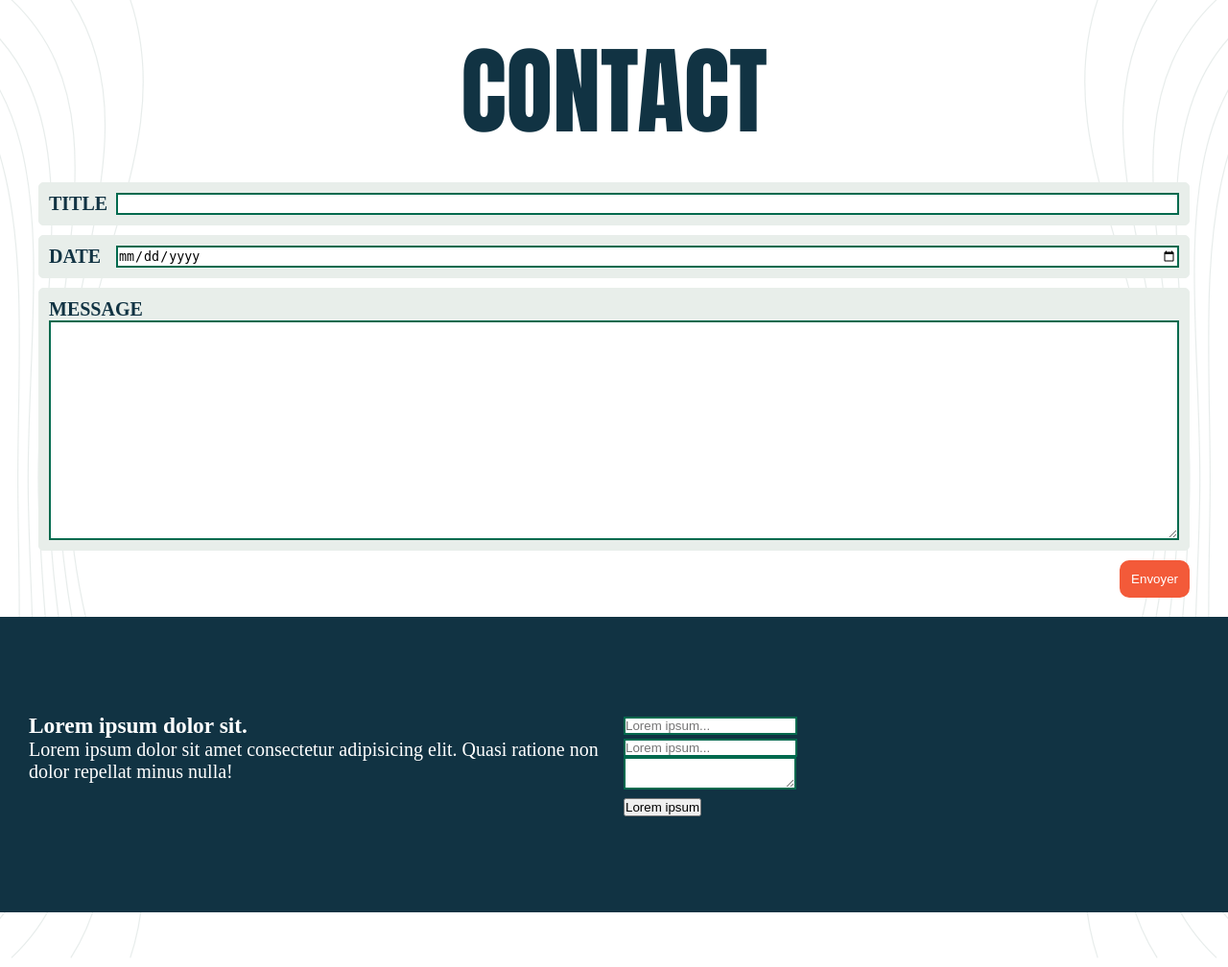
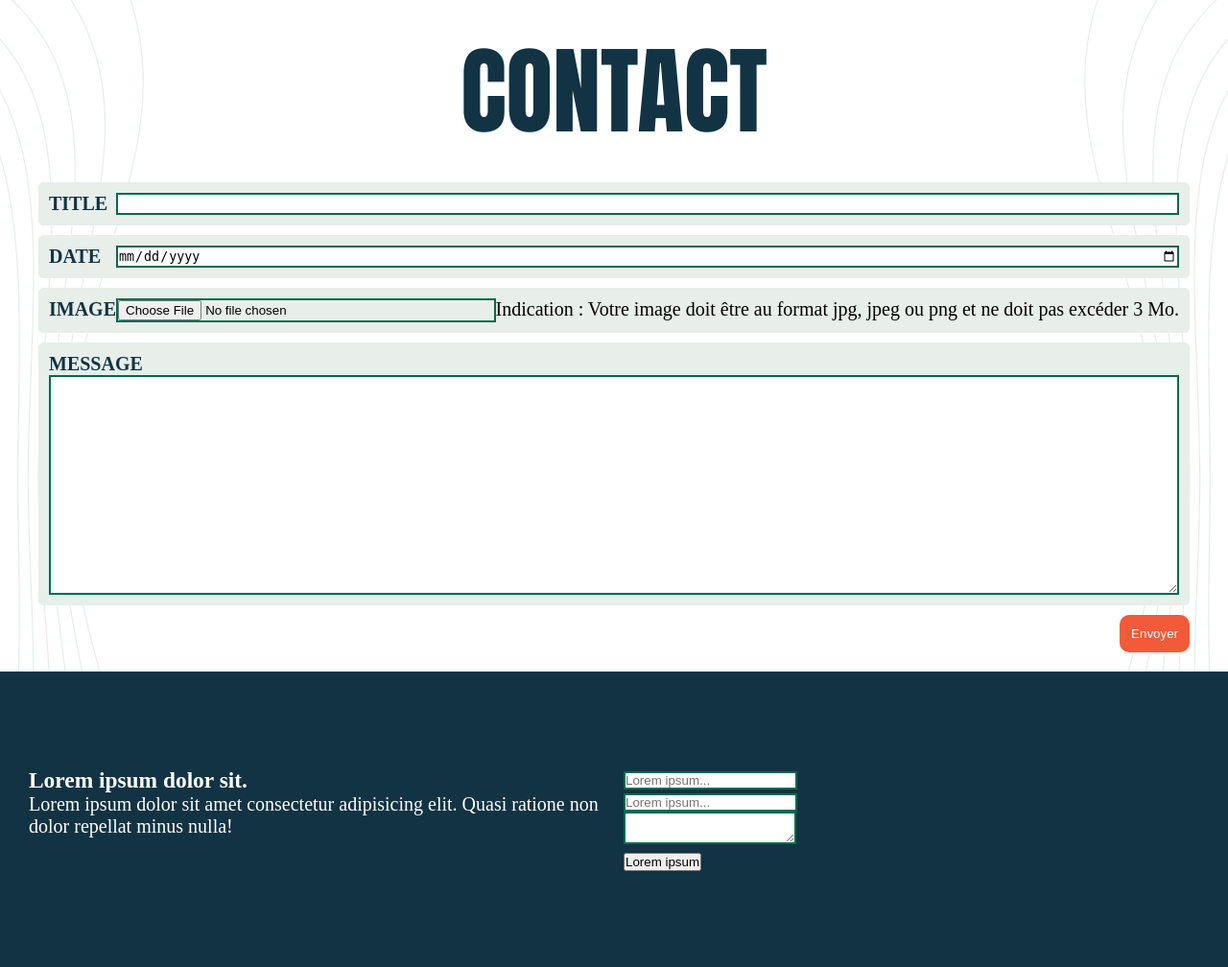
Before and after one commit to kitkatbut/appDiary, a PHP site: page /form.php in a window 1280 px wide. Shown: the part 81-1089 px from the top of the page at 96% size. Run offline with PHP 8.4, Linux system fonts and the light colour scheme.

Commit message:
Ajout de la logique d'upload image

```diff
--- a/css/style.css
+++ b/css/style.css
@@ -19,6 +19,8 @@ html {
 
 body {
     font-size: 2rem;
+    display: flex;
+    flex-direction: column;
 
 }
 
@@ -111,10 +113,14 @@ h1 {
 
 }
 .card__img {
-    max-width: 500px;
-    height: auto;
+    width: 100%;
+    max-width: 400px;
+    aspect-ratio: 1 / 1;
     object-fit: cover;
+    object-position: center;
     border-radius: 2rem;
+    height: 300px;
+
 }
 .card__left {
     display: flex;
@@ -192,8 +198,9 @@ input, textarea {
     align-self: flex-end;
 }
 @media screen and (min-width:768px) {
-    .main {
+    main.main {
         position: relative;
+
     }
     .main::before, .main::after {
         content: "";
--- a/form.php
+++ b/form.php
@@ -4,66 +4,145 @@
     require_once 'nav.php';
 
     $errors = [];
+    $uploadedImagePath = null;
+
     if($_SERVER['REQUEST_METHOD'] === 'POST' && isset($_POST['submit'])) {
 
         $title = trim((string) ($_POST['title'] ?? ''));
         $message = trim((string) ($_POST['message'] ?? ''));
-        $message = trim((string) ($_POST['date'] ?? ''));
+        $date = trim((string) ($_POST['date'] ?? ''));
 
-
+        // Validation du titre
         if(empty($title) || strlen($title) < 5 || strlen($title) > 80) {
             $errors['error_title'] = "Le titre doit être compris entre 5 et 80 caractères";
         }
+
+        // Validation du message
         if(empty($message) || strlen($message) < 25 || strlen($message) > 500) {
             $errors['error_message'] = "Le message doit être compris entre 25 et 500 caractères";
         }
+
+        // Validation de la date
         if(empty($date)) {
             $errors['error_date'] = "Veuillez indiquer une date";
         }
 
+        // Traitement de l'image si elle a été envoyée
+        if(isset($_FILES['image']) && $_FILES['image']['name'] !== '') {
+            $name_fichier_envoye = $_FILES['image']['name'];
+            $extension_du_fichier_envoye = strtolower(pathinfo($name_fichier_envoye, PATHINFO_EXTENSION));
+
+            if($_FILES['image']['error'] === 0) {
+                if($_FILES['image']['size'] < 3000000) {
+                    $chemin_pour_upload = __DIR__ . '/imagesArticles';
+
+                    // Vérifier que le dossier existe ou le créer
+                    if (!file_exists($chemin_pour_upload)) {
+                        mkdir($chemin_pour_upload, 0755, true);
+                    }
+
+                    $extensions_autorisees = ['jpg', 'jpeg', 'png'];
+                    if(in_array($extension_du_fichier_envoye, $extensions_autorisees)) {
+                        // Vérification du type MIME
+                        $finfo = finfo_open(FILEINFO_MIME_TYPE);
+                        $mime_type = finfo_file($finfo, $_FILES['image']['tmp_name']);
+                        finfo_close($finfo);
+
+                        $mimes_autorisees = ['image/jpg', 'image/png', 'image/jpeg'];
+
+                        if(in_array($mime_type, $mimes_autorisees)) {
+                            // Génération d'un nom de fichier unique sans garder le nom original
+                            $new_name = uniqid() . time();
+                            $nouveau_chemin = $chemin_pour_upload . DIRECTORY_SEPARATOR . $new_name . "." . $extension_du_fichier_envoye;
+
+                            if (move_uploaded_file($_FILES["image"]["tmp_name"], $nouveau_chemin)) {
+                                $uploadedImagePath = "imagesArticles/" . $new_name . "." . $extension_du_fichier_envoye;
+                            } else {
+                                $errors['error_image'] = "Échec lors du déplacement de l'image uploadée";
+                            }
+                        } else {
+                            $errors['error_image'] = "Votre image semble corrompue. Veuillez essayer avec une autre image";
+                        }
+                    } else {
+                        $errors['error_image'] = "L'extension de votre image doit être au format jpg, jpeg ou png";
+                    }
+                } else {
+                    $errors['error_image'] = "Le poids de votre image ne doit pas être supérieur à 3 Mo";
+                }
+            } else {
+                $errors['error_image'] = "Votre image ne peut être chargée. Veuillez réessayer";
+            }
+        }
+
+        // Insertion en base de données si pas d'erreurs
         if(empty($errors)) {
             try {
+                // Ajout du champ image dans la requête si une image a été uploadée
+                if ($uploadedImagePath) {
+                    $stmt = $pdo->prepare('INSERT INTO entries (`title`, `message`, `created_at`, `image_path`) VALUES (:title, :message, :created_at, :image_path)');
+                    $stmt->bindValue(':image_path', $uploadedImagePath, PDO::PARAM_STR);
+                } else {
+                    $stmt = $pdo->prepare('INSERT INTO entries (`title`, `message`, `created_at`) VALUES (:title, :message, :created_at)');
+                }
 
-                $stmt = $pdo->prepare('INSERT INTO entries (`title`, `message`,`created_at`) VALUES (:title, :message, :created_at) ');
                 $stmt->bindValue(':title', $title, PDO::PARAM_STR);
                 $stmt->bindValue(':message', $message, PDO::PARAM_STR);
                 $stmt->bindValue(':created_at', $date, PDO::PARAM_STR);
-                $stmt->execute();
-            }catch(PDOException $e) {
-                error_log(date("Y-m-d H:i:s") . "Erreur d'insertion : " . $e->getMessage()); ?>
-                    <p class="error">Une erreur a été rencontrée. Veuillez réessayer plus tard.</p>
-                <?php
 
+                if ($stmt->execute()) {
+                    // Message de succès
+                    $success_message = "Votre message a été envoyé avec succès!";
                 }
-
+            } catch(PDOException $e) {
+                error_log(date("Y-m-d H:i:s") . " Erreur d'insertion : " . $e->getMessage());
+                $errors['database'] = "Une erreur a été rencontrée. Veuillez réessayer plus tard.";
+            }
         }
     }
 ?>
 
 <main class="main">
     <h1>Contact</h1>
-    <form action="<?php echo htmlspecialchars($_SERVER['PHP_SELF']); ?>" method="POST" class="form__container">
+
+    <?php if(isset($success_message)): ?>
+        <div class="success-message">
+            <?php echo $success_message; ?>
+        </div>
+    <?php endif; ?>
+
+    <?php if(isset($errors['database'])): ?>
+        <p class="error"><?php echo $errors['database']; ?></p>
+    <?php endif; ?>
+
+    <form action="<?php echo htmlspecialchars($_SERVER['PHP_SELF']); ?>" method="POST" class="form__container" enctype="multipart/form-data">
         <div class="form__group">
             <label for="title">Title</label>
-            <input type="text" name="title" id="title">
-            <?php if(isset($errors['error_title'])) : ?>
+            <input type="text" name="title" id="title" value="<?php echo isset($title) ? htmlspecialchars($title) : ''; ?>">
+            <?php if(isset($errors['error_title'])): ?>
                 <p class="error"><?php echo $errors['error_title']; ?></p>
-            <?php endif;?>
+            <?php endif; ?>
         </div>
         <div class="form__group">
             <label for="date">Date</label>
-            <input type="date" name="date" id="date">
-            <?php if(isset($errors['error_date'])) : ?>
-                <p class="error"><?php echo $errors['error_date'] ; ?></p>
-            <?php endif;?>
-
+            <input type="date" name="date" id="date" value="<?php echo isset($date) ? htmlspecialchars($date) : ''; ?>">
+            <?php if(isset($errors['error_date'])): ?>
+                <p class="error"><?php echo $errors['error_date']; ?></p>
+            <?php endif; ?>
+        </div>
+        <div class="form__group">
+            <label for="image">Image</label>
+            <input type="file" name="image" id="image">
+            <p class="description">Indication : Votre image doit être au format jpg, jpeg ou png et ne doit pas excéder 3 Mo.</p>
+            <?php if(isset($errors['error_image'])): ?>
+                <p class="error"><?php echo $errors['error_image']; ?></p>
+            <?php endif; ?>
         </div>
         <div class="form__group form__group__column">
             <label for="message">Message</label>
-            <textarea name="message" id="message" rows="15" cols="33"></textarea>
-            <?php if(isset($errors['error_title'])) : ?>
-                <p class="error"><?php echo $errors['error_message'] ; ?></p>
-            <?php endif;?>
+            <textarea name="message" id="message" rows="15" cols="33"><?php echo isset($message) ? htmlspecialchars($message) : ''; ?></textarea>
+            <?php if(isset($errors['error_message'])): ?>
+                <p class="error"><?php echo $errors['error_message']; ?></p>
+            <?php endif; ?>
         </div>
 
         <button type="submit" class="btn__submit__contact__form" name="submit">Envoyer</button>
```
Also changed, not shown: index.php (+9 -1 lines), images/default.jpg (renamed from images/pexels-lumn-167682.jpg), imagesArticles/67cb72d1693ec1741386449.jpeg (added), imagesArticles/67cb72ee9c1941741386478.jpeg (added), imagesArticles/67cb7300be3da1741386496.jpeg (added), imagesArticles/67cb7306399211741386502.jpeg (added), imagesArticles/67cb73835c1f41741386627.jpeg (added), imagesArticles/67cb738855fda1741386632.jpeg (added), imagesArticles/67cb74d5bb5941741386965.jpg (added), imagesArticles/tiplouf (1).jpeg_67cb675a84ba11741383514.jpeg (added), imagesArticles/tiplouf.jpeg_67cb67438853c1741383491.jpeg (added), 1 other file.
